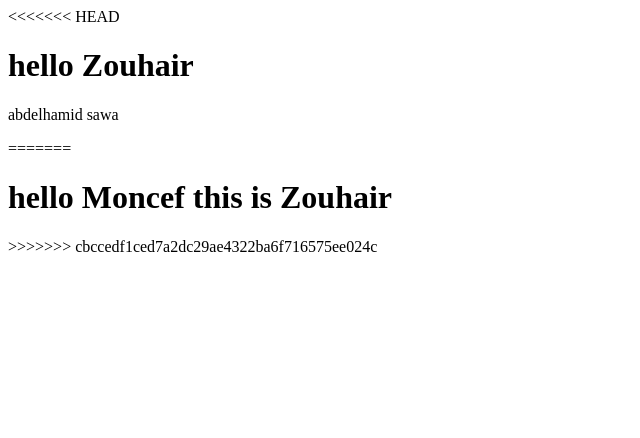
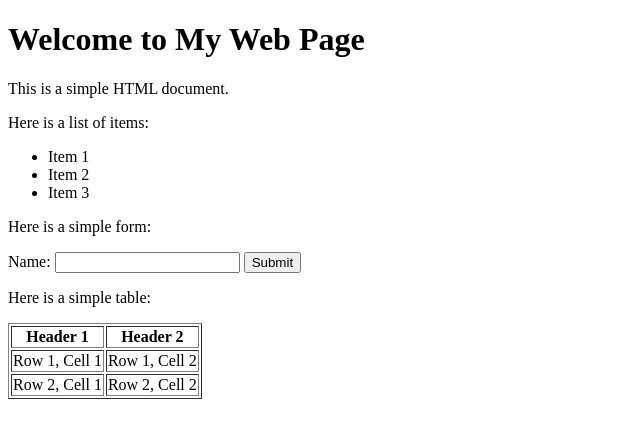
Before and after one commit to Moonceef/zmTest, a plain HTML site: page index.html in a window 1280 px wide. Shown: the whole page, without its empty margins (0-640 px from the left). Drawn offline with Linux system fonts and the light colour scheme.

Commit message:
change html

```diff
--- a/index.html
+++ b/index.html
@@ -1,13 +1,39 @@
-<<<<<<< HEAD
-<h1> hello Zouhair </h1>
-
-
-
-
-
-
-
-<div> <p> abdelhamid sawa</p> </div>
-=======
-<h1> hello Moncef this is Zouhair </h1>
->>>>>>> cbccedf1ced7a2dc29ae4322ba6f716575ee024c
+<!DOCTYPE html>
+<html lang="en">
+<head>
+    <meta charset="UTF-8">
+    <meta name="viewport" content="width=device-width, initial-scale=1.0">
+    <title>Document</title>
+</head>
+<body>
+    <h1>Welcome to My Web Page</h1>
+    <p>This is a simple HTML document.</p>
+    <p>Here is a list of items:</p>
+    <ul>
+        <li>Item 1</li>
+        <li>Item 2</li>
+        <li>Item 3</li>
+    </ul>
+    <p>Here is a simple form:</p>
+    <form action="/submit" method="POST">
+        <label for="name">Name:</label>
+        <input type="text" id="name" name="name">
+        <input type="submit" value="Submit">
+    </form>
+    <p>Here is a simple table:</p>
+    <table border="1">
+        <tr>
+            <th>Header 1</th>
+            <th>Header 2</th>
+        </tr>
+        <tr>
+            <td>Row 1, Cell 1</td>
+            <td>Row 1, Cell 2</td>
+        </tr>
+        <tr>
+            <td>Row 2, Cell 1</td>
+            <td>Row 2, Cell 2</td>
+        </tr>
+    </table>
+</body>
+</html>
```
